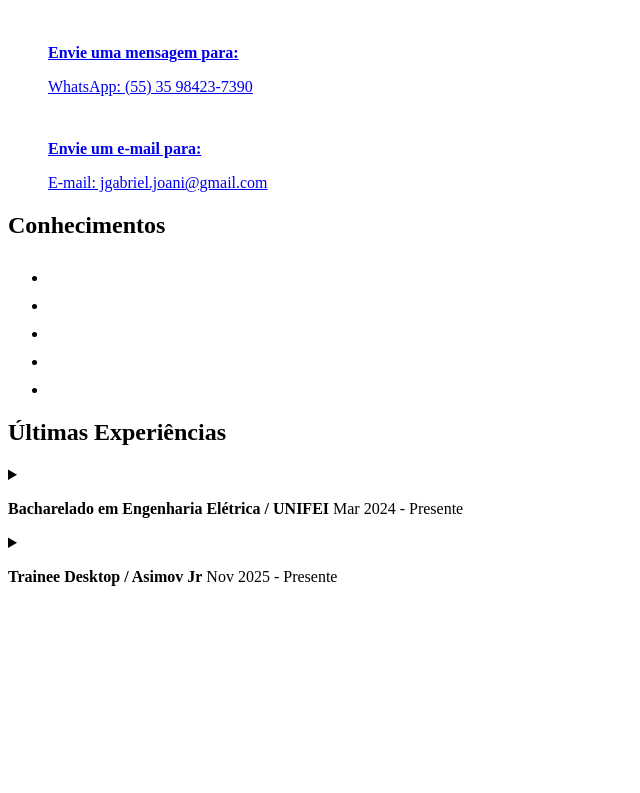
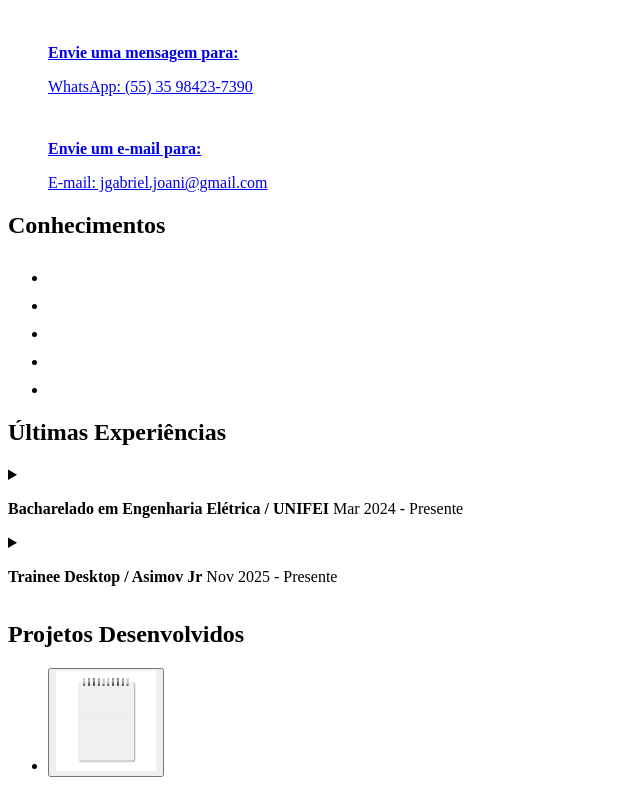
Before and after one commit to Joao-Joani/Curriculo-Angular, an Angular app in the folder curriculo-angular/: page / in a window 1280 px wide. Shown: the part 378-1171 px from the top of the page, without its empty margins (0-640 px from the left). Before the commit the page ends 988 px from the top, so only its background shows below. Built offline with nearby package versions, Linux system fonts and the light colour scheme.

Commit message:
Estruturando Projects

```diff
--- a/curriculo-angular/src/app/modules/portfolio/components/projects/projects.html
+++ b/curriculo-angular/src/app/modules/portfolio/components/projects/projects.html
@@ -1 +1,19 @@
-<p>projects works!</p>
+<div class="cointainer">
+    <h2>Projetos Desenvolvidos</h2>
+
+    <ul>
+        @for(item of arrayProjects(); track item){
+        <li>
+            <button>
+                <img
+                    [src]="item.scr"
+                    [alt]="item.alt"
+                    [attr.with]="item.with"
+                    [attr.height]="item.height"
+                    loading="lazy"
+                />
+            </button>
+        </li>
+        }
+    </ul>
+</div>
--- a/curriculo-angular/src/app/modules/portfolio/components/projects/projects.ts
+++ b/curriculo-angular/src/app/modules/portfolio/components/projects/projects.ts
@@ -1,4 +1,4 @@
-import { Component } from '@angular/core';
+import { Component, signal } from '@angular/core';
 
 @Component({
   selector: 'app-projects',
@@ -7,5 +7,20 @@ import { Component } from '@angular/core';
   styleUrl: './projects.scss',
 })
 export class Projects {
-
+  public arrayProjects = signal([
+    {
+      scr: "assets/img/projects/tarefas.png",
+      alt: "Projeto Lista de Tarefas com TypeScript",
+      title: "Lista de Tarefas com TypeScript",
+      with: "100px",
+      height: "100px",
+      description: "Criação de uma lista de tarefas utilizando TypeScript, HTML e CSS. O projeto permite adicionar, remover e marcar tarefas como concluídas, proporcionando uma experiência interativa para o usuário.",
+      link: [
+        {
+          name: "Acessar Projeto",
+          href: "https://joao-joani.github.io/ListaTarefas_TypeScript/",
+        },
+      ],
+    },
+  ]);
 }
--- a/curriculo-angular/src/app/modules/portfolio/pages/home/home.html
+++ b/curriculo-angular/src/app/modules/portfolio/pages/home/home.html
@@ -3,4 +3,16 @@
 <main>
     <app-knowledge />
     <app-experiences />
+
+    @defer(on viewport){
+    <app-projects />
+    } @placeholder{
+        <section>
+            <h2>Carregando projetos...</h2>
+        </section>
+    } @error{
+        <section>
+            <h2>Erro ao carregar projetos, tente novamente.</h2>
+        </section>
+    }
 </main>
--- a/curriculo-angular/src/app/modules/portfolio/pages/home/home.ts
+++ b/curriculo-angular/src/app/modules/portfolio/pages/home/home.ts
@@ -4,10 +4,11 @@ import { Component } from '@angular/core';
 import { Header } from '../../components/header/header';
 import { Knowledge } from '../../components/knowledge/knowledge';
 import { Experiences } from '../../components/experiences/experiences';
+import { Projects } from '../../components/projects/projects';
 
 @Component({
   selector: 'app-home',
-  imports: [Header, Knowledge, Experiences],
+  imports: [Header, Knowledge, Experiences, Projects],
   templateUrl: './home.html',
   styleUrl: './home.scss',
 })
```
Also changed, not shown: curriculo-angular/src/assets/img/projects/tarefas.png (added).
